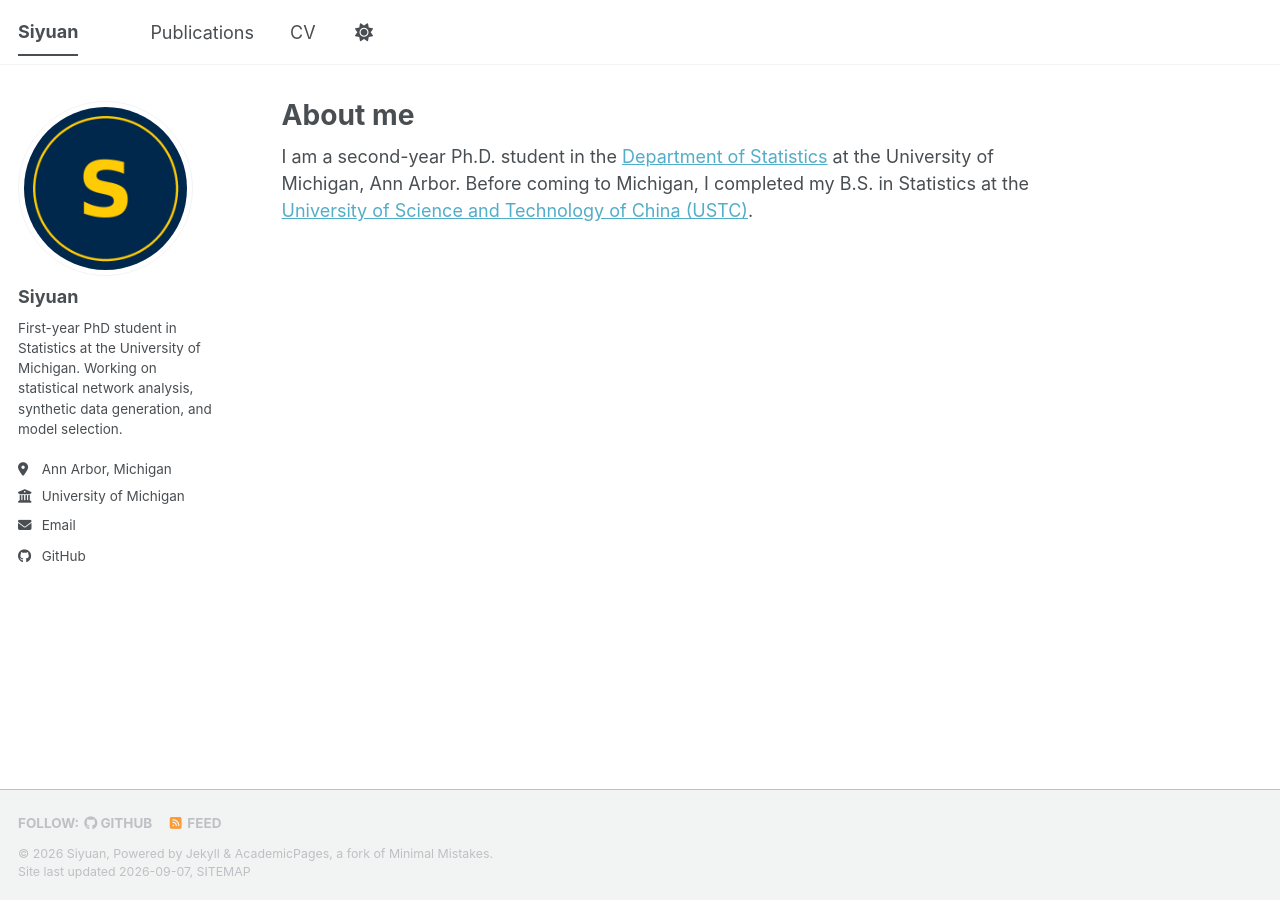
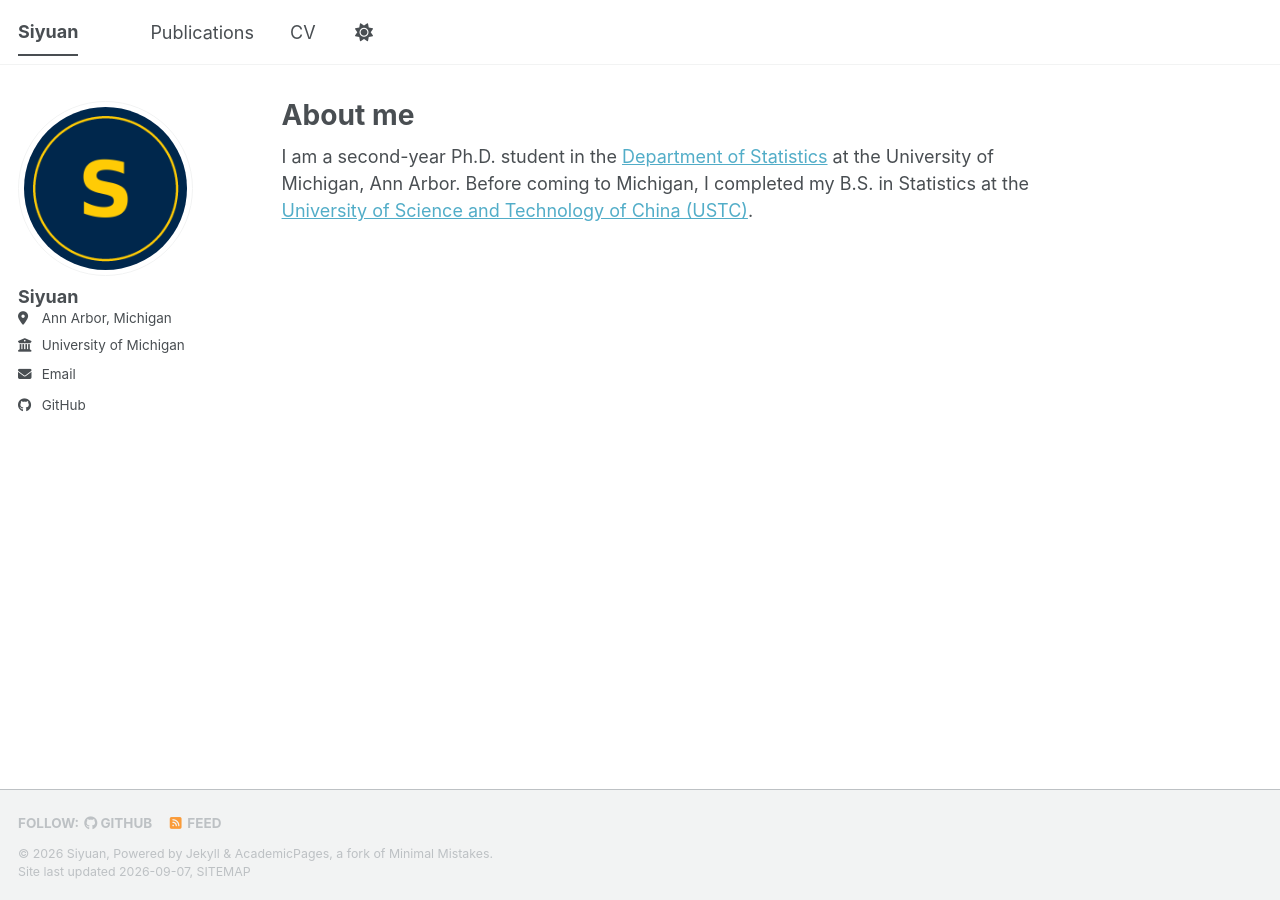
Before and after one commit to siyuat-ui/siyuat-ui.github.io, a Jekyll site: the page built from _pages/about.md, in a window 1280 px wide. Built offline with Jekyll 4.4.1, drawn with Linux system fonts in a browser that asks for light colours; a style sheet for code colours, icons or effects is not loaded.

Commit message:
Remove sidebar bio blurb
Co-Authored-By: Claude Sonnet 5 <noreply@anthropic.com>
Claude-Session: https://claude.ai/code/session_01V4NqYJVaZa2Mrh8DC2t8GC

```diff
--- a/_config.yml
+++ b/_config.yml
@@ -26,7 +26,7 @@ author:
   avatar           : "profile.png"
   name             : "Siyuan"
   pronouns         : # example: "she/her"
-  bio              : "First-year PhD student in Statistics at the University of Michigan. Working on statistical network analysis, synthetic data generation, and model selection."
+  bio              : #
   location         : "Ann Arbor, Michigan"
   employer         : "University of Michigan"
   uri              : # URL
```
